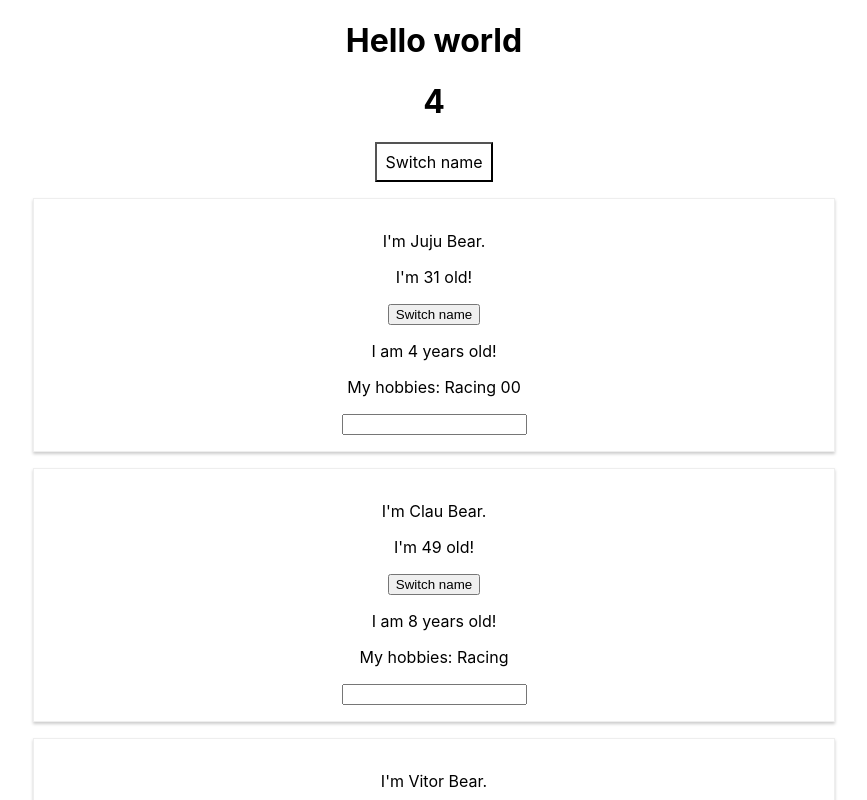
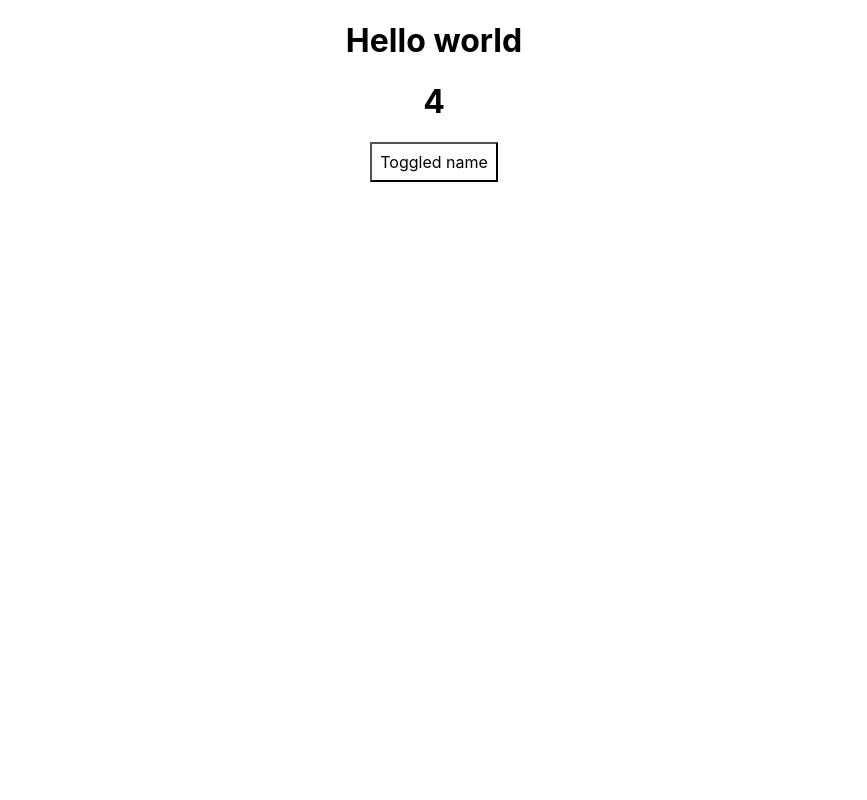
Before and after one commit to julianamm/react-complete-guide-19, a React (Create React App) app: page / in a window 1280 px wide. Shown: the top 800 px of the page, without its empty margins (206-1073 px from the left). Built offline with nearby package versions, Linux system fonts and the light colour scheme.

Commit message:
working with lists and conditionals

```diff
--- a/src/App.js
+++ b/src/App.js
@@ -1,37 +1,48 @@
-import React, {Component} from 'react';
+import React, { Component } from 'react';
 import './App.css';
 import Person from './Person/Person.js';
 
 class App extends Component {
     state = {
         persons: [
-      {name: "Juju", age: 31},
-      {name: "Clau", age: 49},
-      {name: "Vitor", age: 32}
+            { id: '1', name: "Juju", age: 31 },
+            { id: '2', name: "Clau", age: 49 },
+            { id: '3', name: "Vitor", age: 32 }
         ],
-    OtherState: 'some other value'
+        OtherState: 'some other value',
+        showPersons: false
     }
 
-  switchNameHandler = (newName) => {
-    // console.log('was clicked!');
-    // DON'T DO THIS this.state.persons[0].name = "Max"
-    this.setState({
-      persons: [
-        {name: newName, age: 37},
-        {name: "Clau", age: 49},
-        {name: "Vitor", age: 32}
-      ]
-    })
+    nameChangedHandler = (event, id) => {
+        const personindex = this.state.persons.findIndex(p => {
+            return p.id === id;
+        });
+
+        const person = {
+            ...this.state.persons[personindex]
+        };
+
+        // alternative aproach
+        // const person = Object.assign({}, this.state.persons[personIndex]);
+
+        person.name = event.target.value;
+
+        const persons = [...this.state.persons];
+        persons[personindex] = person;
+
+        this.setState({ persons: persons });
     }
 
-  nameChangedHandler = (event) => {
-    this.setState({
-      persons: [
-        {name: "Max", age: 37},
-        {name: event.target.value, age: 67},
-        {name: "Vitor", age: 32}
-      ]
-    })
+    deletePersonHandler = (personIndex) => {
+        // const persons = this.state.persons.slice(); // mutable
+        const persons = [...this.state.persons]; // immutable
+        persons.splice(personIndex, 1);
+        this.setState({ persons: persons });
+    }
+
+    togglePersonsHandler = () => {
+        const doesShow = this.state.showPersons;
+        this.setState({ showPersons: !doesShow });
     }
 
     render() {
@@ -43,25 +54,38 @@ class App extends Component {
             cursor: 'pointer'
         };
 
-    return (
-    <div className="Main-App">
-      <h1>Hello world</h1>
-      <h1>4</h1>
-      <button
-        style={style}
-        onClick={this.switchNameHandler.bind(this, "Max")}>Switch name</button>
-      <Person
-        name={this.state.persons[0].name}
-        age={this.state.persons[0].age}
-        changed={this.nameChangedHandler}>My hobbies: Racing 00</Person>
-      <Person
-        name={this.state.persons[1].name}
-        age={this.state.persons[1].age}
-        click={this.switchNameHandler.bind(this, "Lu")}>My hobbies: Racing</Person>
-      <Person
-        name={this.state.persons[2].name}
-        age={this.state.persons[2].age}/>
-    </div>
+        let persons = null;
+
+        if (this.state.showPersons) {
+            persons = ( <
+                div > {
+                    this.state.persons.map((person, index) => {
+                        return <Person
+                        click = {
+                            () => this.deletePersonHandler(index)
+                        }
+                        name = { person.name }
+                        age = { person.age }
+                        key = { person.id }
+                        changed = {
+                            (event) => this.nameChangedHandler(event, person.id)
+                        }
+                        />
+                    })
+                } <
+                /div>
+            );
+        }
+
+        return ( <
+            div className = "Main-App" >
+            <
+            h1 > Hello world < /h1>   <
+            h1 > 4 < /h1>   <
+            button style = { style }
+            // onClick={this.switchNameHandler.bind(this, "Max")}>Switch name</button>
+            onClick = { this.togglePersonsHandler } > Toggled name < /button> { persons }   < /
+            div >
         );
     }
 }
```
Lines whose indentation alone changed are shown as unchanged.
